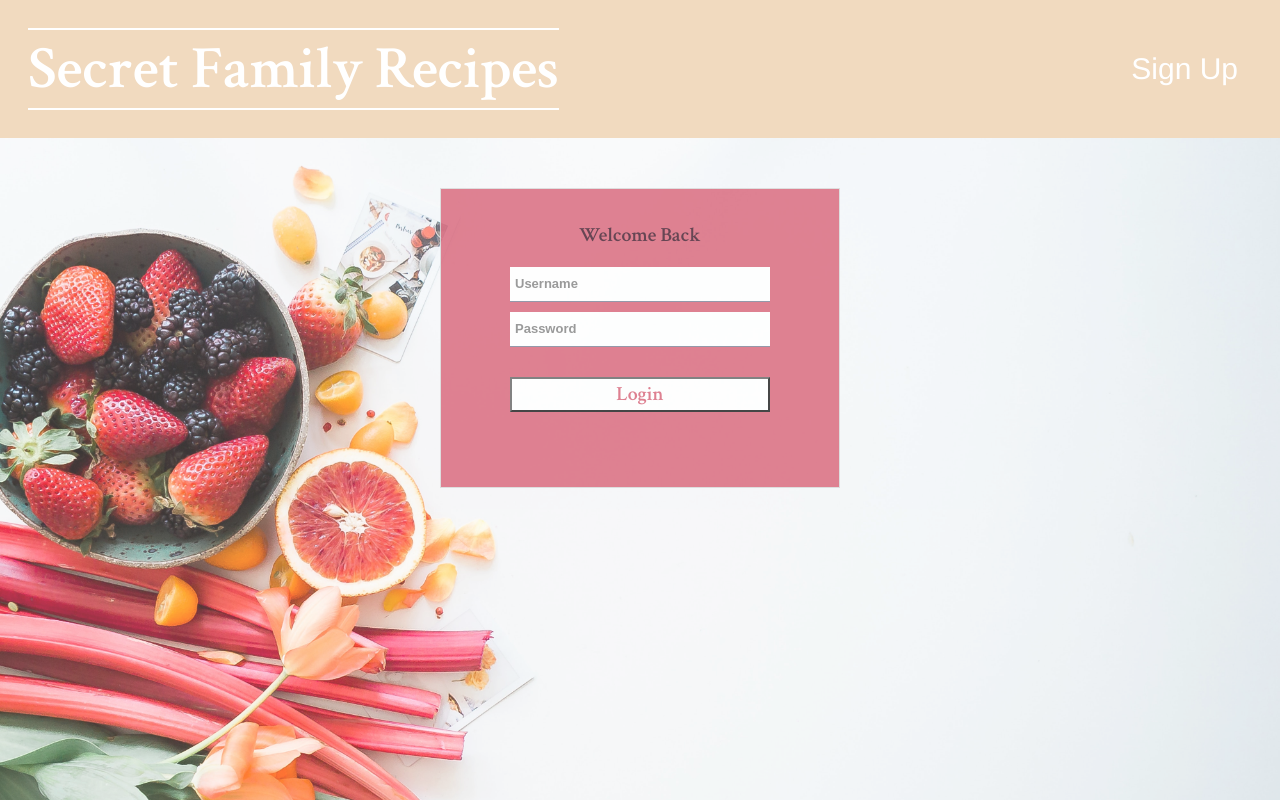
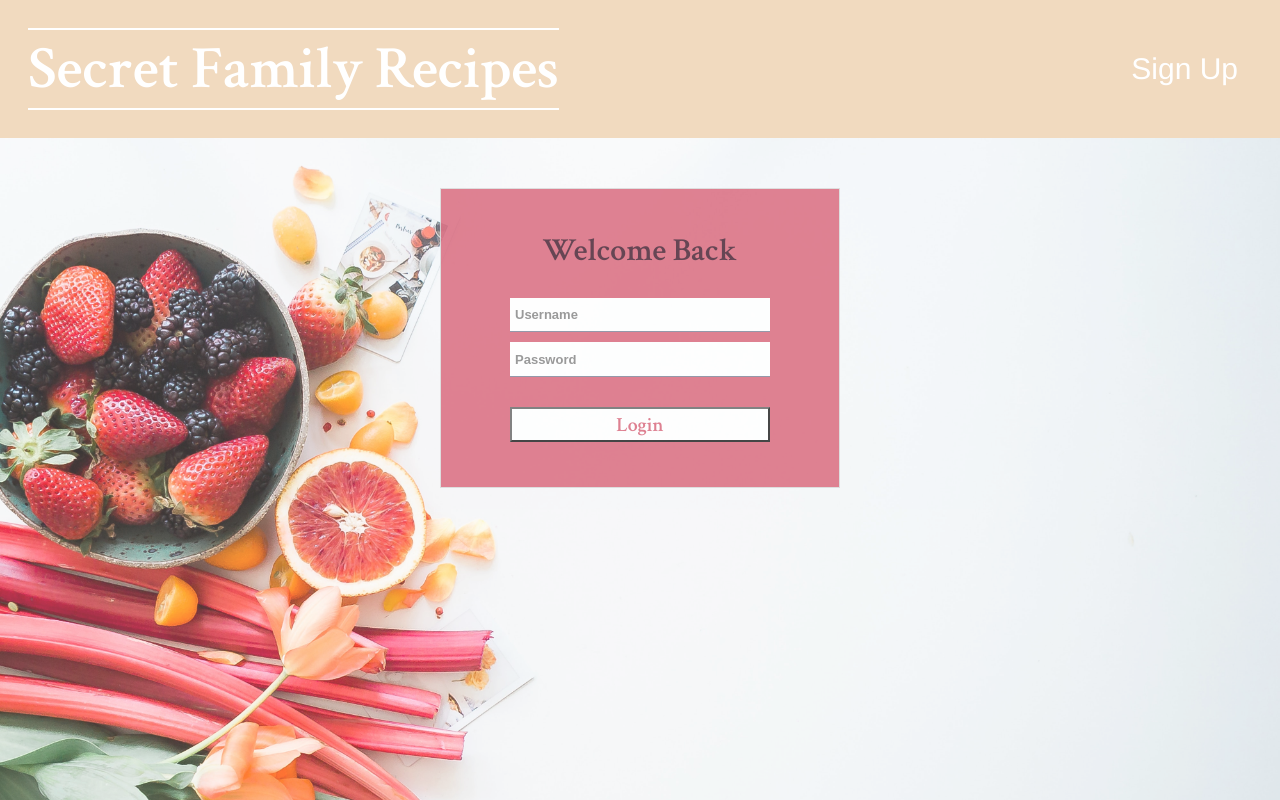
Before and after one commit to BuildWeek-SecretFamilyRecipes/SecretFamilyRecipesFE, a React (Create React App) app in the folder secret-family-recipes/: page /login in a window 1280 px wide. Shown: the top 800 px of the page. Built offline with nearby package versions, Linux system fonts and the light colour scheme.

Commit message:
sign up and login functional and styled

```diff
--- a/secret-family-recipes/src/Components/Login.js
+++ b/secret-family-recipes/src/Components/Login.js
@@ -18,6 +18,7 @@ const Input = styled.input`
 `
 
 const LoginForm = styled.div`
+	font-size: 16px;
 	color: #2E0014;
 	width: 400px;
 	margin: 50px auto;
--- a/secret-family-recipes/src/Components/RecipeDetails.css
+++ b/secret-family-recipes/src/Components/RecipeDetails.css
@@ -3,7 +3,6 @@
 .eachRecipeImage {
     background-image: url('.././img/skillet.jpg');
     background-size : cover;
-    margin-top      : 50px;
     resize          : both;
     overflow        : scroll;
     opacity         : 0.8;
--- a/secret-family-recipes/src/Components/RecipeDetails.js
+++ b/secret-family-recipes/src/Components/RecipeDetails.js
@@ -4,8 +4,7 @@ import { connect } from 'react-redux'
 import { Link } from 'react-router-dom'
 import styled from 'styled-components'
 import './RecipeDetails.css'
-// import { ReactComponent as EditIcon } from './Image/edit.svg'
-// import { ReactComponent as DeleteIcon } from './Image/trash.svg'
+
 
 const Title = styled.div`
 	display: flex;
@@ -100,7 +99,7 @@ class Recipe extends React.Component {
 									to={`/editRecipe/${this.props.recipe.id}`}>
 									{' '}
 									<Button>
-										{/* <EditIcon /> Edit Recipe */}
+										Edit Recipe
 									</Button>
 								</Link>
 							</div>
@@ -110,7 +109,7 @@ class Recipe extends React.Component {
 										this.deleteRecipe(this.props.recipe.id)
 									}>
 									{' '}
-									{/* <DeleteIcon /> Delete Recipe{' '} */}
+									Delete Recipe
 								</Button>
 							</div>
 						</ButtonDiv>
--- a/secret-family-recipes/src/Components/Signup.js
+++ b/secret-family-recipes/src/Components/Signup.js
@@ -18,6 +18,7 @@ const Input = styled.input`
 `
 
 const LoginForm = styled.div`
+	font-size: 16px;
 	max-width: 400px;
 	margin: 50px auto;
 	height: 300px;
```
